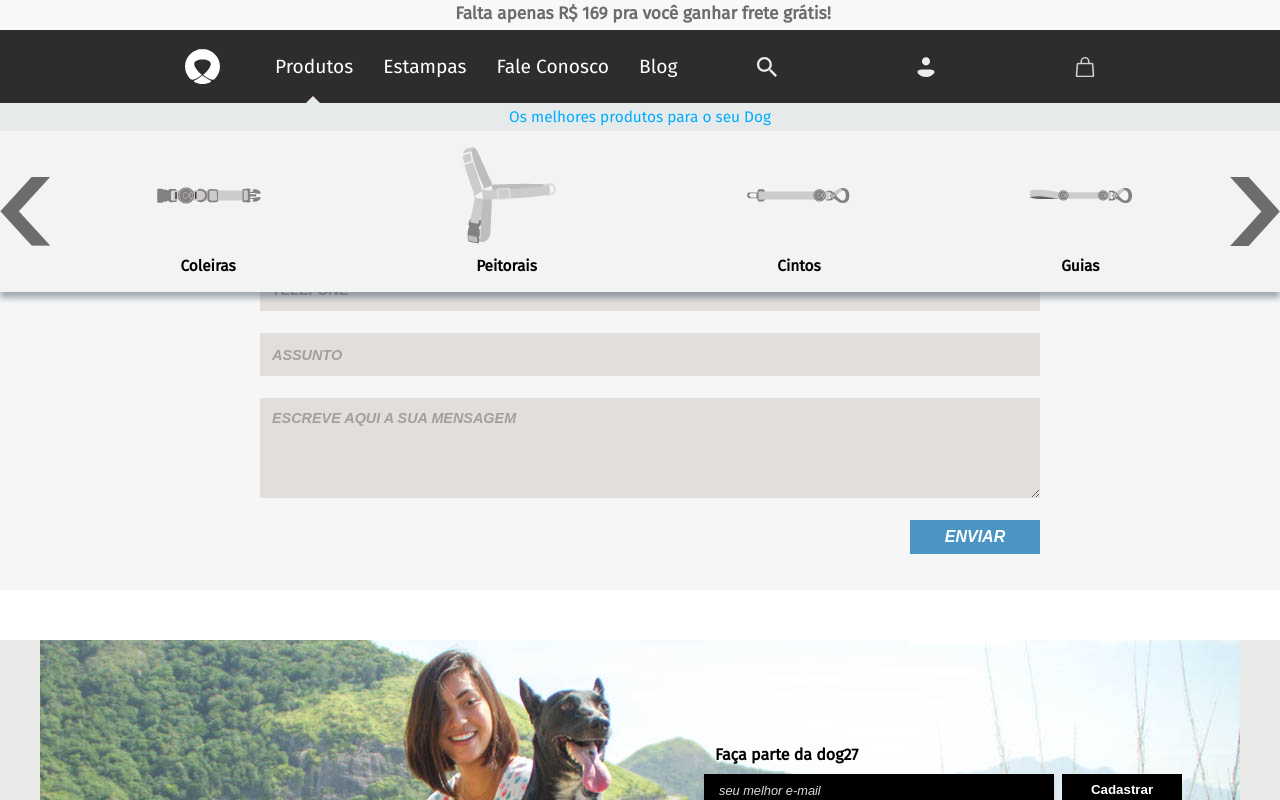
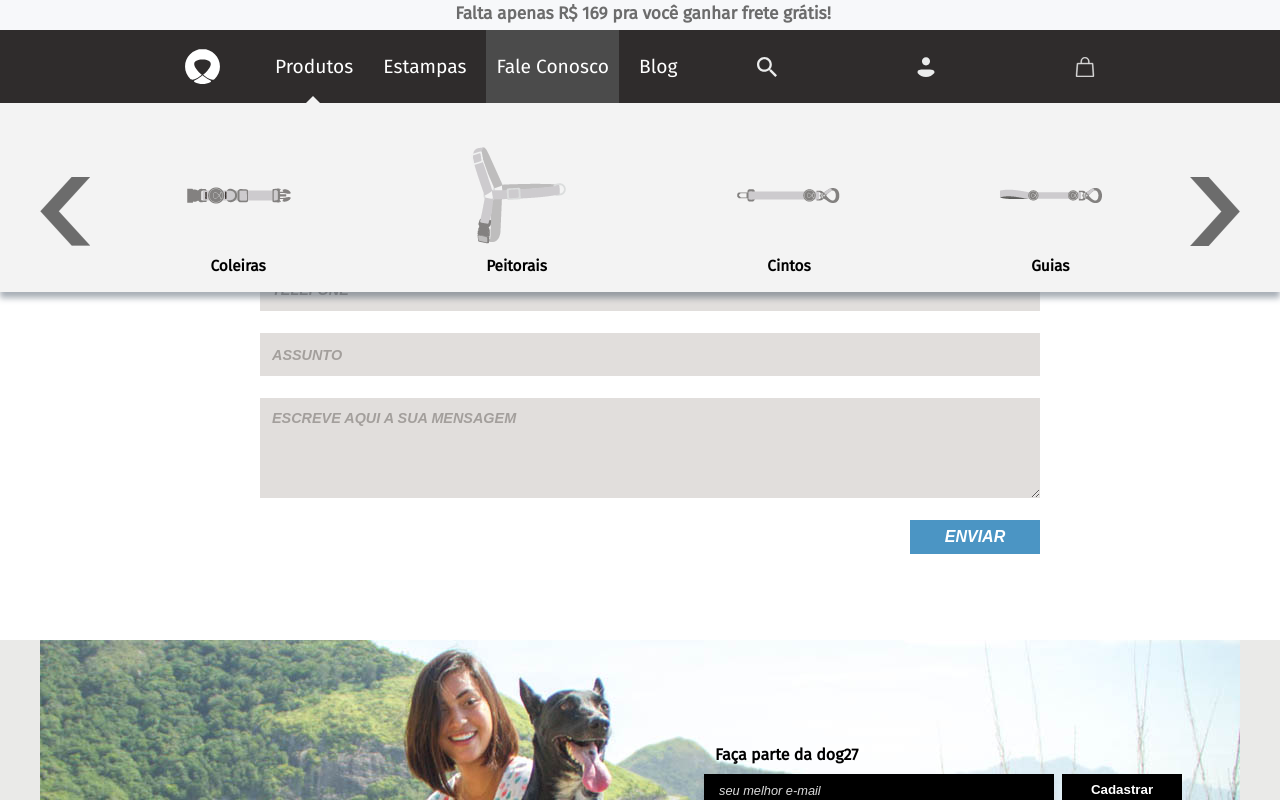
Before and after one commit to ThiagoFTelles/dog27, a Vue app: page /contato in a window 1280 px wide. Both pictures are taken after a click on the item "Produtos". Shown: the top 800 px of the page. Built offline with nearby package versions, Linux system fonts and the light colour scheme; no server answers; what vue-the-mask would draw is missing.

Commit message:
quando clica no submenu e muda de pagina o submenu fecha automaticamente

```diff
--- a/src/components/CarrinhoDeCompras.vue
+++ b/src/components/CarrinhoDeCompras.vue
@@ -134,13 +134,17 @@ export default {
   width: 450px;
 }
 
+.carrinho_fechar {
+  cursor: pointer;
+}
+
 .carrinho_item {
   background: white;
   border-radius: 10px;
   padding: 0 10px;
   margin-top: 10px;
   display: grid;
-  grid-template: ". . . . carrinho_remover" 2px "foto titulo titulo titulo ." 1fr "foto tamanho quantidade . carrinho_preco" 1fr ". tamanho quantidade . carrinho_preco" 2px / 80px 1fr 1fr 1fr;
+  grid-template: ". . . . carrinho_remover" 22px "foto titulo titulo titulo ." 1fr "foto tamanho quantidade . carrinho_preco" 1fr ". tamanho quantidade . carrinho_preco" 2px / 80px 1fr 1fr 1fr;
 }
 
 .carrinho_remover:focus {
@@ -148,6 +152,7 @@ export default {
 }
 
 .carrinho_remover {
+  cursor: pointer;
   grid-area: carrinho_remover;
   background: none;
   border: none;
--- a/src/components/SubMenuContato.vue
+++ b/src/components/SubMenuContato.vue
@@ -162,6 +162,11 @@ input[type="submit"]:hover {
   background-color: #45a049;
 }
 
+.submenu-container,
+.container {
+  background: #fff;
+}
+
 @media screen and (max-width: 500px) {
   p {
     width: auto;
--- a/src/components/SubMenuEstampas.vue
+++ b/src/components/SubMenuEstampas.vue
@@ -5,7 +5,7 @@
     </div>
     <section class="submenu-container-conteudo">
       <div class="arrow" @click="swapLeft()">
-        <img src="@/assets/arrow-left.svg" alt="Dog27" />
+        <img class="arrow-img" src="@/assets/arrow-left.svg" alt="Dog27" />
       </div>
       <div class="estampas-conteudo">
         <div
@@ -24,7 +24,7 @@
         </div>
       </div>
       <div class="arrow" @click="swapRight()">
-        <img src="@/assets/arrow-right.svg" alt="Dog27" />
+        <img class="arrow-img" src="@/assets/arrow-right.svg" alt="Dog27" />
       </div>
     </section>
   </div>
--- a/src/components/SubMenuProdutos.vue
+++ b/src/components/SubMenuProdutos.vue
@@ -1,4 +1,5 @@
 <template>
+  <section class="shell">
     <div class="submenu-container">
       <div class="submenu-mensagem">
         <p>Os melhores produtos para o seu Dog</p>
@@ -22,6 +23,7 @@
         <img class="arrow-img" src="@/assets/arrow-right.svg" alt="Dog27" />
       </div>
     </div>
+  </section>
 </template>
 
 <script>
@@ -81,16 +83,27 @@ export default {
 </script>
 
 <style scoped>
+.shell {
+  position: absolute;
+  z-index: -1;
+  width: 100%;
+  height: auto;
+  padding-bottom: 10px;
+  background: #f3f3f3;
+  box-shadow: 0 6px 6px rgba(38, 56, 74, 0.4);
+  top: 103px;
+}
+
 .submenu-container {
-  position: absolute;
-  z-index: 2;
+  position: relative;
+  margin: 0 auto;
+
   display: flex;
   flex-wrap: wrap;
   align-items: center;
   width: 100%;
-  padding-bottom: 10px;
   background: #f3f3f3;
-  box-shadow: 0 6px 6px rgba(38, 56, 74, 0.4);
+  max-width: 1200px;
 }
 
 .submenu-mensagem {
@@ -101,6 +114,7 @@ export default {
   align-items: center;
   top: -42%;
   width: 100%;
+  visibility: hidden;
 }
 
 .submenu-mensagem p {
--- a/src/components/TheHeader.vue
+++ b/src/components/TheHeader.vue
@@ -17,11 +17,18 @@
                 Estampas
                 <span v-if="hoverLinkEstampas" class="menu-link-arrow arrow-estampas"></span>
               </li>
-              <li @mouseover="resetarMenu();hoverLinkContato = true" class="menu-link">
-                Fale Conosco
-                <span v-if="hoverLinkContato" class="menu-link-arrow arrow-estampas"></span>
-              </li>
-              <a target="_blank" href="https://blog.dog27.com.br" class="menu-link">Blog</a>
+              <router-link
+                tag="li"
+                :to="{name: 'contato'}"
+                @mouseover.native="resetarMenu()"
+                class="menu-link"
+              >Fale Conosco</router-link>
+              <a
+                @mouseover="resetarMenu()"
+                target="_blank"
+                href="https://blog.dog27.com.br"
+                class="menu-link"
+              >Blog</a>
               <li class="icon lupa">
                 <img
                   key="menu-lupa"
@@ -114,6 +121,7 @@
     </header>
     <transition mode="out-in">
       <SubMenuProdutos
+        @click.native="clickSubmenu($event);"
         @mouseover.native="resetarMenu();hoverLinkProdutos=true"
         @mouseleave.native="resetarMenu()"
         v-show="hoverLinkProdutos"
@@ -121,15 +129,11 @@
     </transition>
     <transition mode="out-in">
       <SubMenuEstampas
+        @click.native="clickSubmenu($event)"
         @mouseover.native="resetarMenu();hoverLinkEstampas=true"
         @mouseleave.native="resetarMenu()"
         v-show="hoverLinkEstampas"
       />
-    </transition>
-    <transition name="contato" mode="out-in">
-      <SubMenuContato v-show="hoverLinkContato">
-        <div class="menu-close" @click.prevent="resetarMenu()">×</div>
-      </SubMenuContato>
     </transition>
   </section>
 </template>
@@ -138,10 +142,9 @@
 import BarraEngajamento from "@/components/BarraEngajamento.vue";
 import SubMenuProdutos from "@/components/SubMenuProdutos.vue";
 import SubMenuEstampas from "@/components/SubMenuEstampas.vue";
-import SubMenuContato from "@/components/SubMenuContato.vue";
 import CarrinhoDeCompras from "@/components/CarrinhoDeCompras.vue";
 import MenuMobile from "@/components/MenuMobile.vue";
-import { mapState, mapGetters } from "vuex";
+import { mapState, mapGetters, mapActions } from "vuex";
 import { api } from "@/services.js";
 
 export default {
@@ -167,11 +170,17 @@ export default {
     BarraEngajamento,
     SubMenuProdutos,
     SubMenuEstampas,
-    SubMenuContato,
     CarrinhoDeCompras,
     MenuMobile
   },
   methods: {
+    ...mapActions(["setCarregando"]),
+    clickSubmenu(event) {
+      if (event.target.className !== "arrow-img") {
+        this.resetarMenu();
+        this.setCarregando();
+      }
+    },
     resetarMenu() {
       this.hoverLinkProdutos = false;
       this.hoverLinkEstampas = false;
@@ -308,7 +317,7 @@ section {
   position: absolute;
   display: table;
   border-right: 9px solid transparent;
-  border-bottom: 9px solid #e5ebeb;
+  border-bottom: 9px solid #f3f3f3;
   border-left: 9px solid transparent;
   content: "";
   left: 40%;
@@ -534,19 +543,6 @@ section {
   transform: translate3d(0, 0, 0);
 }
 
-.contato-enter-active {
-  transition: all 0s;
-  animation-name: submenuContato;
-  animation-duration: 1s;
-  animation-delay: -0.5s;
-}
-
-.contato-leave-active {
-  transition: all 0s;
-  animation-name: sai;
-  animation-duration: 0s;
-}
-
 .lupa-enter {
   opacity: 1;
   transform: translate3d(0, 0, 0);
@@ -573,23 +569,14 @@ section {
 @keyframes submenu {
   from {
     transform: translateY(-500px);
-    /* top: 103px; */
+    top: 103px;
   }
   to {
     transform: translateY(0);
-    /* top: 103px; */
+    top: 103px;
   }
 }
-@keyframes submenuContato {
-  from {
-    transform: translateY(-10px);
-    /* top: 103px; */
-  }
-  to {
-    transform: translateY(0);
-    /* top: 103px; */
-  }
-}
+
 @keyframes entra {
   from {
     position: inherit;
--- a/src/store/index.js
+++ b/src/store/index.js
@@ -58,6 +58,9 @@ export default new Vuex.Store({
     usuario_produtos: null
   },
   mutations: {
+    ADD_CARREGANDO(state) {
+      state.carregando = true;
+    },
     REMOVER_CARREGANDO(state) {
       state.carregando = false;
     },
@@ -98,6 +101,12 @@ export default new Vuex.Store({
     },
     getCategoriasProdutos(context) {
       context.commit("REMOVER_CARREGANDO");
+    },
+    removeCarregando(context) {
+      context.commit("REMOVER_CARREGANDO");
+    },
+    setCarregando(context) {
+      context.commit("ADD_CARREGANDO");
     },
     getUsuarioProdutos(context) {
       return api
--- a/src/views/ProdutosDaEstampa.vue
+++ b/src/views/ProdutosDaEstampa.vue
@@ -1,5 +1,8 @@
 <template>
   <section>
+    <PaginaCarregando v-if="carregando" />
+
+    <section v-else>
       <div class="banner">
         <img :src="getSrc(estampa)" alt="dog-27" />
       </div>
@@ -17,16 +20,21 @@
         </div>
       </div>
     </section>
+  </section>
 </template>
 
 <script>
-import { mapActions } from "vuex";
+import { mapState, mapActions } from "vuex";
 
 export default {
   name: "ProdutosDaEstampa",
   props: { comprar: Boolean, estampa: String, produtos: Array },
   methods: {
-    ...mapActions(["selecionarCategoria", "redirecionarEstampa"]),
+    ...mapActions([
+      "selecionarCategoria",
+      "redirecionarEstampa",
+      "removeCarregando"
+    ]),
     getSrc(estampa) {
       let estampaNome = estampa.toLowerCase();
       let resultado = require("../assets/estampas/banner-estampas/" +
@@ -83,7 +91,18 @@ export default {
       });
     }
   },
+  computed: {
+    ...mapState({
+      carregando: state => state.carregando
+    })
+  },
+  watch: {
+    produtos() {
+      this.removeCarregando();
+    }
+  },
   created() {
+    this.removeCarregando();
     if (!this.produtos) {
       this.$router.push({ name: "home" });
     }
```
Lines whose indentation alone changed are shown as unchanged.
